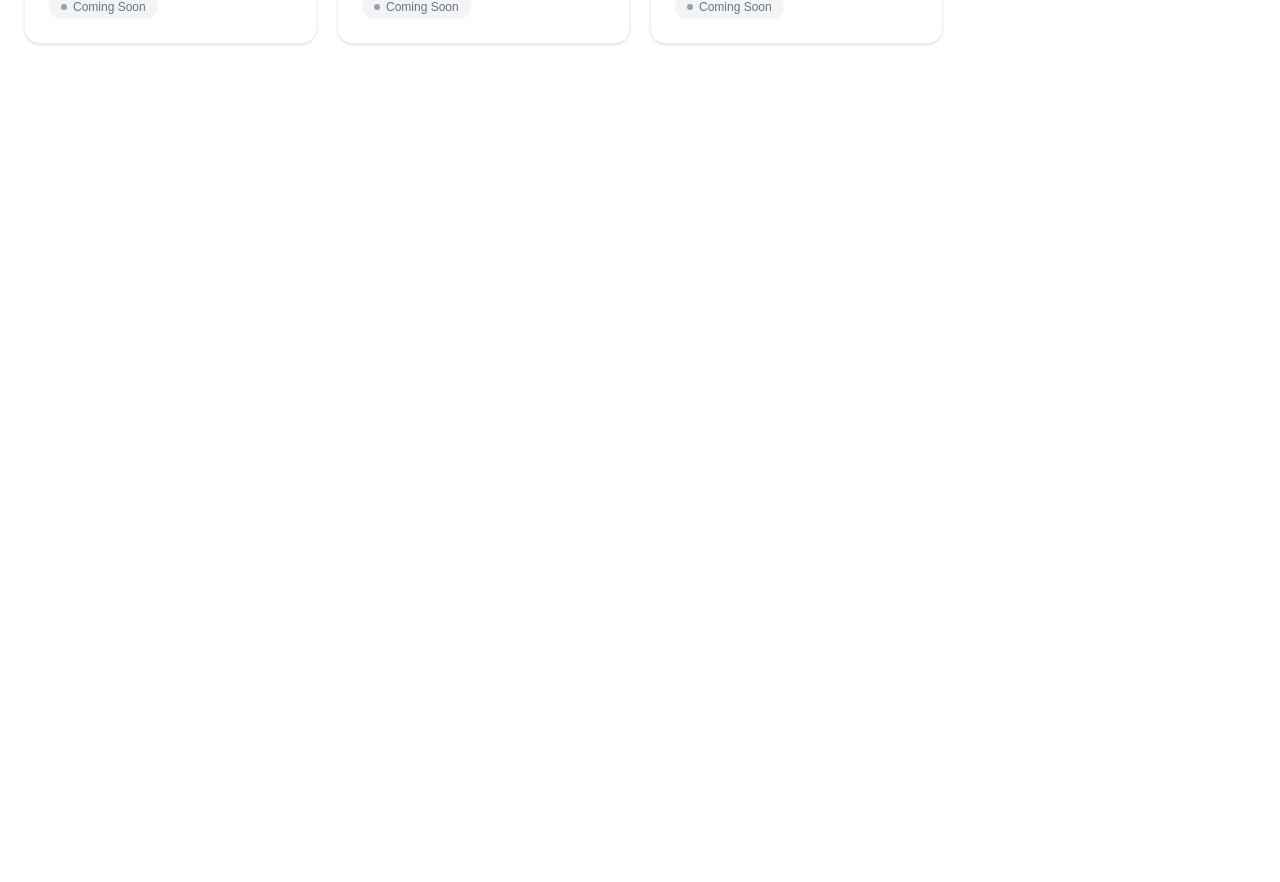
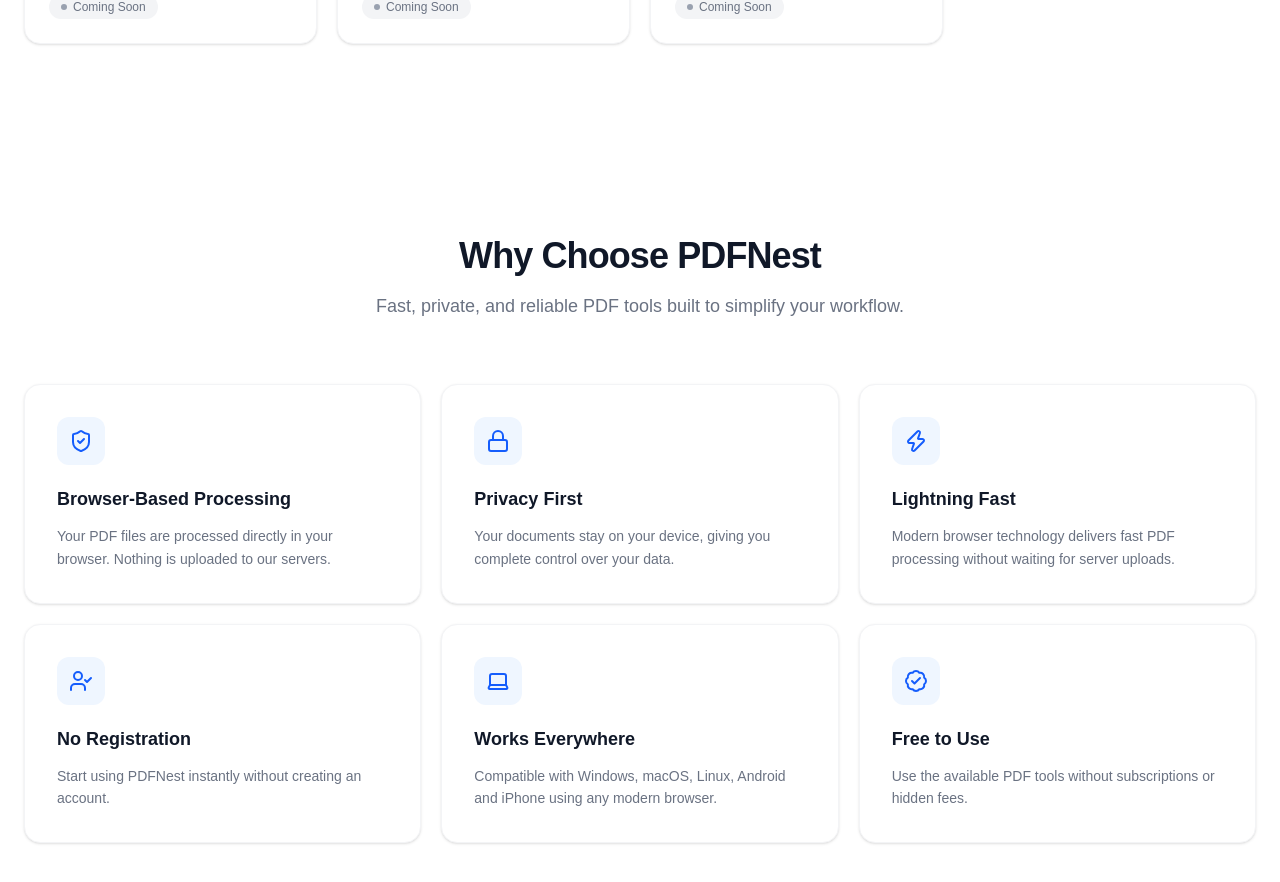
Before and after one commit to noumanali8718-netizen/pdfnest, a Next.js app: page / in a window 1280 px wide. Shown: the part 2413-3295 px from the top of the page. Before the commit the page ends 2553 px from the top, so only its background shows below. Built offline with nearby package versions, Linux system fonts and the light colour scheme.

Commit message:
Add Why Choose PDFNest section

```diff
--- a/src/app/page.tsx
+++ b/src/app/page.tsx
@@ -1,6 +1,7 @@
 import Hero from "@/components/home/Hero";
 import UploadBox from "@/components/ui/UploadBox";
 import ToolsGrid from "@/components/home/ToolsGrid";
+import WhyChoose from "@/components/home/WhyChoose";
 
 export default function Home() {
   return (
@@ -22,7 +23,7 @@
       <section id="how-to-merge" />
 
       {/* Why Choose PDFNest + Supported Formats */}
-      <section id="features" />
+      <WhyChoose />
 
       {/* FAQ */}
       <section id="faq" />
--- /dev/null
+++ b/src/components/home/WhyChoose.tsx
@@ -0,0 +1,103 @@
+"use client";
+
+import {
+  ShieldCheck,
+  Lock,
+  Zap,
+  UserCheck,
+  Laptop,
+  BadgeCheck,
+} from "lucide-react";
+
+type Feature = {
+  icon: typeof ShieldCheck;
+  title: string;
+  description: string;
+};
+
+const features: Feature[] = [
+  {
+    icon: ShieldCheck,
+    title: "Browser-Based Processing",
+    description:
+      "Your PDF files are processed directly in your browser. Nothing is uploaded to our servers.",
+  },
+  {
+    icon: Lock,
+    title: "Privacy First",
+    description:
+      "Your documents stay on your device, giving you complete control over your data.",
+  },
+  {
+    icon: Zap,
+    title: "Lightning Fast",
+    description:
+      "Modern browser technology delivers fast PDF processing without waiting for server uploads.",
+  },
+  {
+    icon: UserCheck,
+    title: "No Registration",
+    description:
+      "Start using PDFNest instantly without creating an account.",
+  },
+  {
+    icon: Laptop,
+    title: "Works Everywhere",
+    description:
+      "Compatible with Windows, macOS, Linux, Android and iPhone using any modern browser.",
+  },
+  {
+    icon: BadgeCheck,
+    title: "Free to Use",
+    description:
+      "Use the available PDF tools without subscriptions or hidden fees.",
+  },
+];
+
+export default function WhyChoose() {
+  return (
+    <section id="features" className="bg-white py-24">
+      <div className="mx-auto max-w-7xl px-6">
+        {/* Section Header */}
+        <div className="mx-auto max-w-2xl text-center">
+          <h2 className="text-3xl font-bold tracking-tight text-gray-900 sm:text-4xl">
+            Why Choose PDFNest
+          </h2>
+          <p className="mt-4 text-lg text-gray-500">
+            Fast, private, and reliable PDF tools built to simplify your
+            workflow.
+          </p>
+        </div>
+
+        {/* Features Grid */}
+        <div className="mt-16 grid gap-5 sm:grid-cols-2 lg:grid-cols-3">
+          {features.map((feature) => {
+            const Icon = feature.icon;
+
+            return (
+              <div
+                key={feature.title}
+                className="group rounded-2xl border border-gray-100 bg-white p-8 shadow-sm transition-all duration-300 hover:shadow-lg hover:-translate-y-1"
+              >
+                {/* Icon */}
+                <div className="mb-5 flex h-12 w-12 items-center justify-center rounded-xl bg-blue-50 text-blue-600 transition-colors duration-300 group-hover:bg-blue-600 group-hover:text-white">
+                  <Icon size={24} />
+                </div>
+
+                {/* Title */}
+                <h3 className="text-lg font-semibold text-gray-900">
+                  {feature.title}
+                </h3>
+
+                {/* Description */}
+                <p className="mt-3 text-sm leading-relaxed text-gray-500">
+                  {feature.description}
+                </p>
+              </div>
+            );
+          })}
+        </div>
+      </div>
+    </section>
+  );
+}
```
